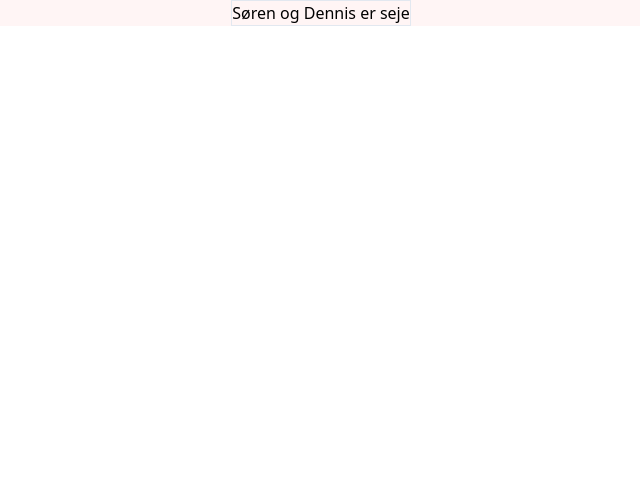
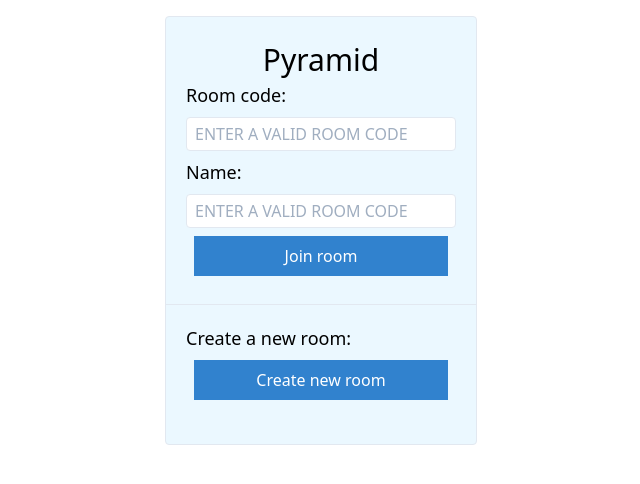
Before and after one commit to dentych/demic, a Nuxt app in the folder web/: page / in a window 1280 px wide. Shown: the top 484 px of the page, without its empty margins (319-959 px from the left). Built offline with nearby package versions, Linux system fonts and the light colour scheme.

Commit message:
More web stuff

```diff
--- a/web/nuxt.config.js
+++ b/web/nuxt.config.js
@@ -1,4 +1,13 @@
 export default {
+    head: {
+        meta: [
+            { charset: 'utf-8' },
+            { name: 'viewport', content: 'width=device-width, initial-scale=1' },
+
+            // hid is used as unique identifier. Do not use `vmid` for it as it will not work
+            { hid: 'description', name: 'description', content: 'Meta description' }
+        ]
+    },
     buildModules: [
         "@nuxtjs/tailwindcss"
     ]
--- a/web/pages/index.vue
+++ b/web/pages/index.vue
@@ -1,7 +1,54 @@
 <template>
-  <div class="flex justify-center bg-red-100">
-    <div class="border">
-      Søren og Dennis er seje
+  <div class="flex justify-center m-4">
+    <div class="border rounded flex-auto sm:flex-none sm:w-1/4 bg-blue-100">
+      <div class="flex flex-col p-5">
+        <h1 class="place-self-center text-3xl">Pyramid</h1>
+        <p class="font-medium text-lg mb-2">Room code:</p>
+        <input class="mb-2 py-1 px-2 border rounded focus:outline-none uppercase" type="text" v-model="code"
+               placeholder="Enter a valid room code">
+        <p class="font-medium text-lg mb-2">Name:</p>
+        <input class="mb-2 py-1 px-2 border rounded focus:outline-none uppercase" type="text" v-model="name"
+               placeholder="Enter a valid room code">
+        <button class="mb-2 py-2 text-white bg-blue-600 mx-2" @click="join">Join room</button>
+      </div>
+      <hr>
+      <div class="flex flex-col p-5">
+        <p class="font-medium text-lg mb-2">Create a new room:</p>
+        <button class="mb-6 py-2 text-white bg-blue-600 mx-2" @click="create">Create new room</button>
+      </div>
     </div>
   </div>
 </template>
+
+<script>
+export default {
+  data() {
+    return {
+      code: "",
+      name: ""
+    }
+  },
+  methods: {
+    create() {
+      console.log("Opening websocket")
+      let ws = new WebSocket("ws://localhost:8080/ws")
+      ws.addEventListener("open", function (event) {
+        console.log("WebSocket opened")
+        ws.send(JSON.stringify({action: "start-game"}))
+        console.log(event)
+      })
+
+      ws.addEventListener("message", function (event) {
+        if (event.data === "hello") {
+          console.log("HELLO received")
+        }
+        console.log("MESSAGE:", event)
+      })
+
+      this.$store.commit("set", ws)
+    },
+    join() {
+    }
+  }
+}
+</script>
--- /dev/null
+++ b/web/store/index.js
@@ -0,0 +1,9 @@
+export const state = () => ({
+    websocket: null
+})
+
+export const mutations = {
+    set(state, websocket) {
+        state.websocket = websocket;
+    }
+}
--- /dev/null
+++ b/web/store/pyramid.js
@@ -0,0 +1,8 @@
+export const state = () => ({
+
+})
+
+export const mutations = {
+    increment(state) {
+    }
+}
```
Also changed, not shown: 2 other files (tests, documents, lock files or other folders).
